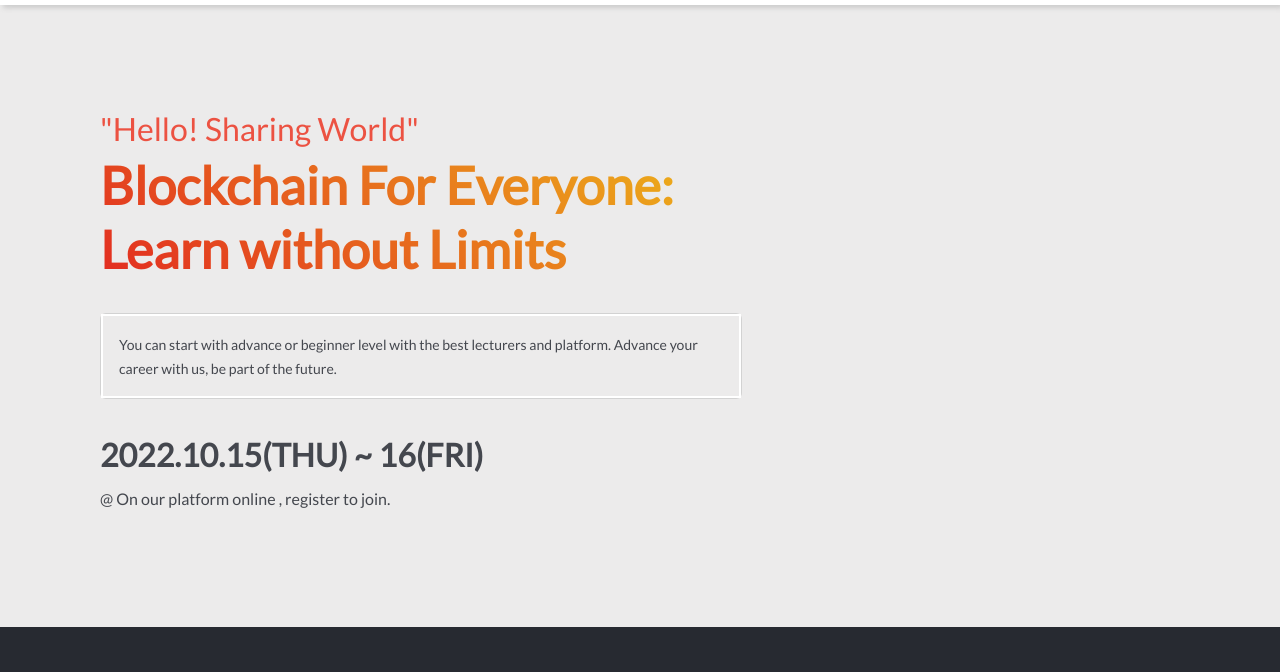
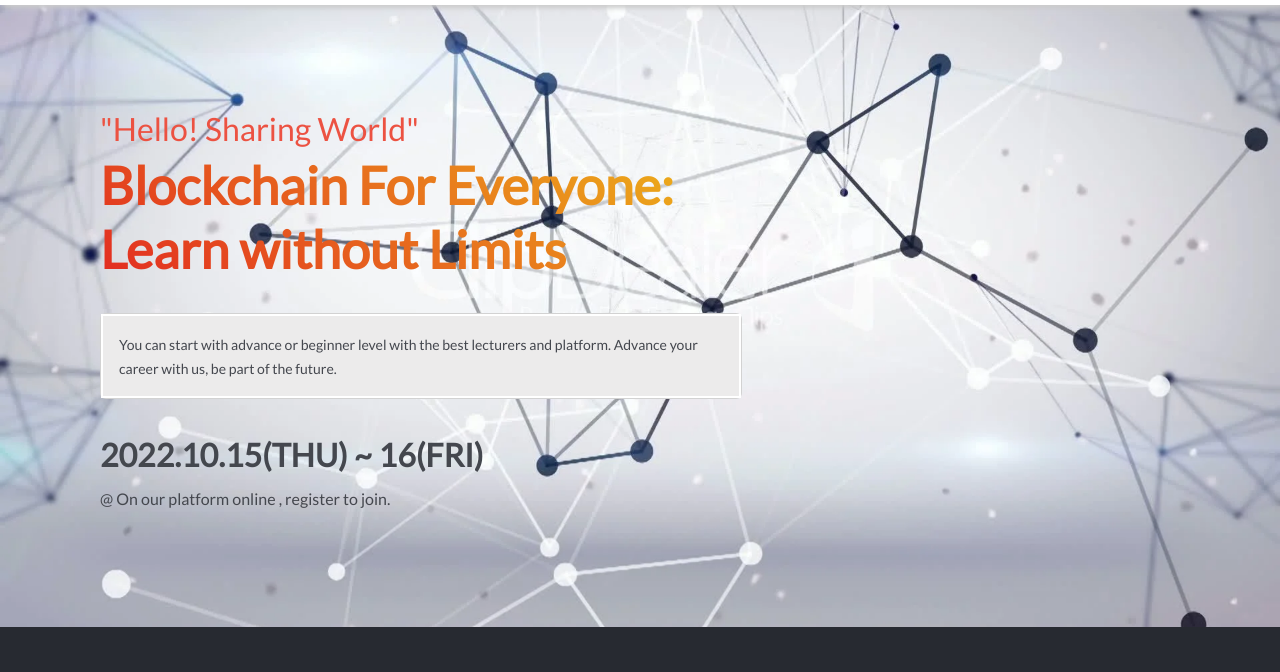
Before and after one commit to yetemegn-telaye/Blockchain-Learning-Website, a website: page index.html in a window 1280 px wide. Shown: the part 91-763 px from the top of the page. Drawn offline with nearby package versions, Linux system fonts and the light colour scheme; the site is published under a folder, as on GitHub Pages, so addresses that start at the root find nothing; files whose address does not match are found by name.

Commit message:
Fix background image

```diff
--- a/Css/style.css
+++ b/Css/style.css
@@ -6,7 +6,7 @@
 }
 
 header {
-  background-image: url('/images/bgImage2.webp');
+  background-image: url('images/bgImage2.webp');
   background-size: cover;
   background-repeat: no-repeat;
   top: 0;
```
